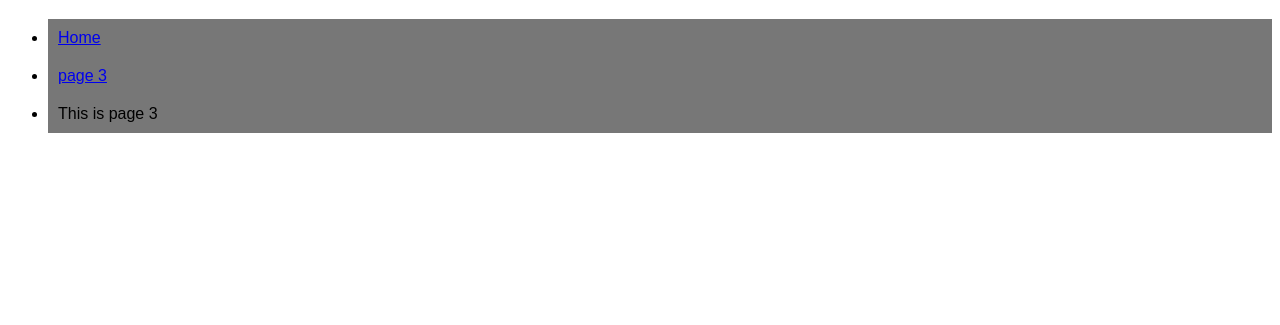
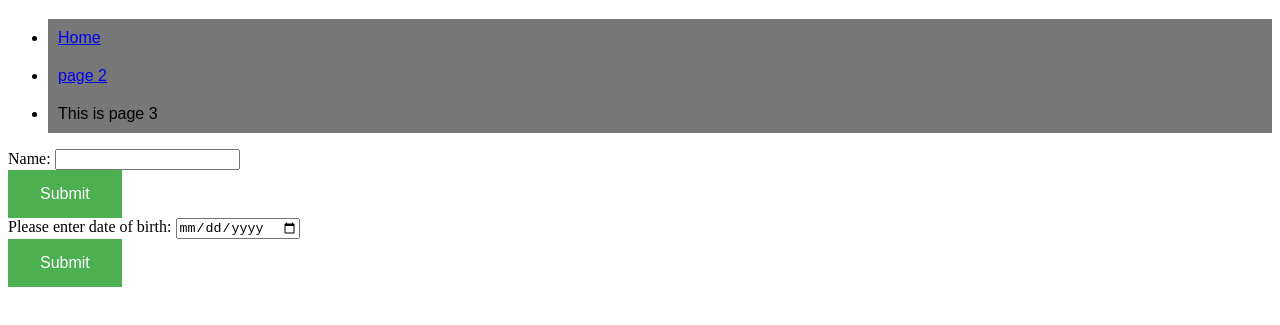
Before and after one commit to mv3717/Website, a plain HTML site: page page3.html in a window 1280 px wide. Shown: the part 61-386 px from the top of the page. Drawn offline with Linux system fonts and the light colour scheme.

Commit message:
working on DofB

```diff
--- a/page3.html
+++ b/page3.html
@@ -14,10 +14,55 @@
 
 <ul>
 	<li><a href="index.html"> Home </a></li>
-	<li> <a href="page2.html"> page 3 </a>  </li>
+	<li> <a href="page2.html"> page 2 </a>  </li>
 	<li> This is page 3 </li>
 </ul>
 
+<form id = "form1">
+Name: <input name="name" type="text" size="20">
+</form>
+
+<button onclick="outputName()">Submit</button>
+
+<br>
+
+<label for="bday">Please enter date of birth:</label>
+    <input type="date" id="bday" name="bday">
+
+    <br>
+
+<button onclick="outputDofB()">Submit</button>
+
+<br>
+
+<script>
+
+function outputName() {
+
+var name = document.getElementById("form1").elements["name"].value;
+
+document.getElementById("name").innerHTML = name;
+}
+
+function outputDofB() {
+
+var dateControl = document.querySelector('input[id="bday"]');
+
+document.getElementById("age").innerHTML = dateControl.value;
+
+}
+
+</script>
+
+<p id = "name"></p>
+
+<br>
+
+<p id = "age"></p>
+
+
 </body>
 
+
+
 </html>
```
